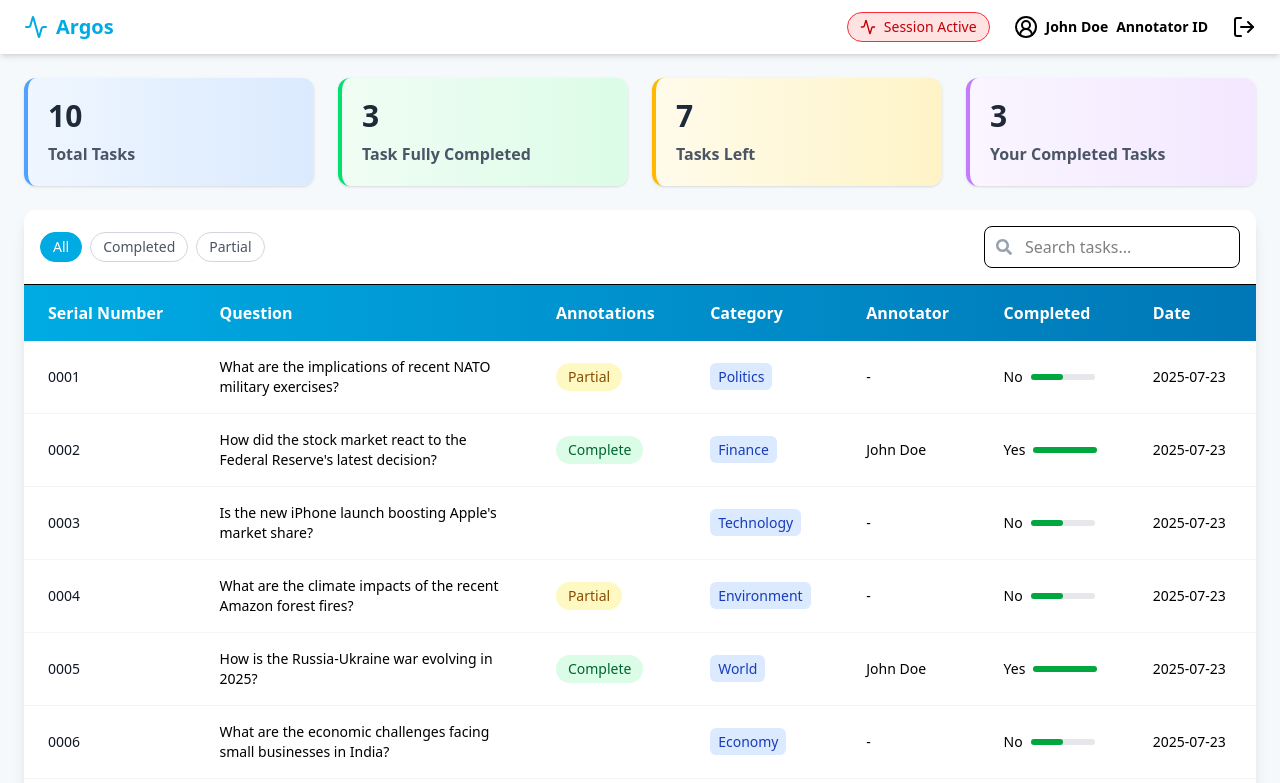
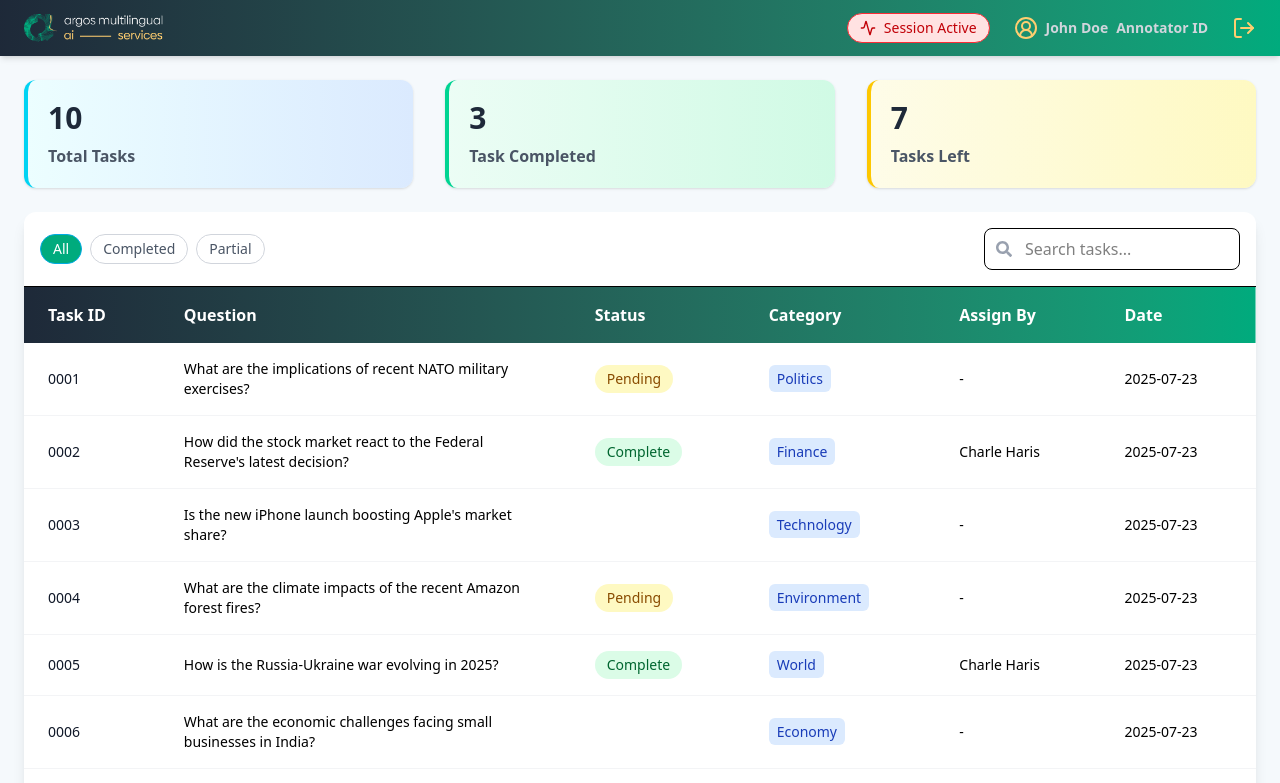
Before and after one commit to adeshgrv-innosqrs/Argos, a React (Vite) app: page /index in a window 1280 px wide. Shown: the top 783 px of the page. Built offline with nearby package versions, Linux system fonts and the light colour scheme; sample sign-in values are in the browser's storage.

Commit message:
Dashboard card removed, progress Bar remove, placce Assign By instead of annotator

```diff
--- a/src/components/Navbar.jsx
+++ b/src/components/Navbar.jsx
@@ -1,19 +1,19 @@
-import { LogOut, CircleUserRound, Activity } from 'lucide-react';
+import { Activity, CircleUserRound, LogOut } from 'lucide-react';
 import { useNavigate } from 'react-router-dom';
-
+import Logo from '../assets/Logo.png';
 const Navbar = ({ active = false }) => {
 
   const navigate = useNavigate();
 
 
   return (
-    <div className="flex justify-between items-center px-6 py-3 bg-white shadow-md">
+    <div className="flex justify-between items-center px-6 py-3 bg-gradient-to-r from-gray-800 to-[#00AB7D] shadow-md">
       <div
       className="flex items-center gap-2 text-[#00ABE4] font-bold text-xl cursor-pointer"
       onClick={() => navigate('/index')} // Navigates to /index on click
     >
-      <Activity className="text-[#00ABE4]" />
-      Argos
+       <img src={Logo} alt="Argos Logo" className="h-8 w-auto" />
+
     </div>
       <div className="flex items-center gap-6">
         <div className={`flex items-center space-x-2 text-sm px-3 py-1 rounded-full ${active ? 'bg-green-100 border-green-500 text-green-700' : 'bg-red-100 border-red-500 text-red-700'} border`}>
@@ -21,11 +21,11 @@ const Navbar = ({ active = false }) => {
           <span>Session Active</span>
         </div>
         <div className="flex items-center space-x-2">
-          <CircleUserRound />
-          <span className="text-sm font-semibold">John Doe</span>
-          <span className="text-sm font-semibold">Annotator ID</span>
+          <CircleUserRound className='text-[#FFCE70]'/>
+          <span className="text-sm font-semibold text-gray-300">John Doe</span>
+          <span className="text-sm font-semibold text-gray-300">Annotator ID</span>
         </div>
-        <LogOut className="cursor-pointer" onClick={() => window.location.href = '/'} />
+        <LogOut className="cursor-pointer text-[#FFCE70] hover:text-[#00FFB3]" onClick={() => window.location.href = '/'} />
       </div>
     </div>
   );
--- a/src/components/StatusFilter.jsx
+++ b/src/components/StatusFilter.jsx
@@ -8,9 +8,9 @@ const StatusFilter = ({ value, onChange }) => {
         <button
           key={option}
           onClick={() => onChange(option)}
-          className={`px-3 py-1 rounded-full text-sm font-medium border transition ${
+          className={`px-3 py-1 rounded-full text-sm font-medium border transition   ${
             value === option
-              ? 'bg-[#00ABE4] text-white border-[#00ABE4]'
+              ? 'bg-[#00AB7D] hover:bg-[#00996d] text-white border-[#00ABE4]'
               : 'bg-white text-gray-600 border-gray-300 hover:bg-[#e0f7ff]'
           }`}
         >
--- a/src/pages/Index.jsx
+++ b/src/pages/Index.jsx
@@ -10,20 +10,17 @@ const Index = () => {
   const [searchTerm, setSearchTerm] = useState('');
   const [filteredTasks, setFilteredTasks] = useState(tasks);
   const [sortConfig, setSortConfig] = useState({ key: null, direction: null });
-
   const [statusFilter, setStatusFilter] = useState('All');
 
   const totalTasks = tasks.length;
   const completedTasks = tasks.filter(t => t.annotations === 2).length;
   const tasksLeft = tasks.filter(t => t.annotations !== 2).length;
-  const userCompleted = 3;
 
   // Card colors
   const cardColors = [
-    'bg-gradient-to-r from-blue-50 to-blue-100 border-l-4 border-blue-400',
-    'bg-gradient-to-r from-green-50 to-green-100 border-l-4 border-green-400',
-    'bg-gradient-to-r from-amber-50 to-amber-100 border-l-4 border-amber-400',
-    'bg-gradient-to-r from-purple-50 to-purple-100 border-l-4 border-purple-400'
+    'bg-gradient-to-r from-cyan-50 to-blue-100 border-l-4 border-cyan-400',
+    'bg-gradient-to-r from-emerald-50 to-emerald-100 border-l-4 border-emerald-400',
+    'bg-gradient-to-r from-yellow-50 to-yellow-100 border-l-4 border-yellow-400'
   ];
 
   // Search functionality
@@ -41,7 +38,6 @@ const Index = () => {
         String(task.annotations).toLowerCase().includes(term) ||
         task.question.category.toLowerCase().includes(term) ||
         (task.annotations === 2 ? 'john doe' : '-').includes(term) ||
-        task.completed.toLowerCase().includes(term) ||
         '2025-07-23'.toLowerCase().includes(term)
       );
     });
@@ -77,20 +73,16 @@ const Index = () => {
           bValue = b[sortConfig.key];
         }
 
-        if (aValue < bValue) {
-          return sortConfig.direction === 'ascending' ? -1 : 1;
-        }
-        if (aValue > bValue) {
-          return sortConfig.direction === 'ascending' ? 1 : -1;
-        }
+        if (aValue < bValue) return sortConfig.direction === 'ascending' ? -1 : 1;
+        if (aValue > bValue) return sortConfig.direction === 'ascending' ? 1 : -1;
         return 0;
       });
     }
     return sortableTasks;
   };
 
-  //filter Logic
-    useEffect(() => {
+  // Filter logic
+  useEffect(() => {
     if (statusFilter === 'All') {
       setFilteredTasks(tasks);
     } else if (statusFilter === 'Completed') {
@@ -108,9 +100,8 @@ const Index = () => {
 
       <div className="p-6 space-y-6 max-w-7xl mx-auto">
         {/* Dashboard Cards */}
-        <div className="grid grid-cols-1 sm:grid-cols-2 lg:grid-cols-4 gap-6">
-          {[['Total Tasks', totalTasks], ['Task Fully Completed', completedTasks],
-            ['Tasks Left', tasksLeft], ['Your Completed Tasks', userCompleted]].map(([title, count], idx) => (
+        <div className="grid grid-cols-1 sm:grid-cols-2 lg:grid-cols-3 gap-8">
+          {[['Total Tasks', totalTasks], ['Task Completed', completedTasks], ['Tasks Left', tasksLeft]].map(([title, count], idx) => (
             <div key={idx} className={`${cardColors[idx]} p-5 rounded-xl shadow transition-all duration-300 hover:shadow-lg`}>
               <div className="text-3xl font-bold text-gray-800">{count}</div>
               <div className="text-md font-semibold text-gray-600 mt-2">{title}</div>
@@ -121,14 +112,9 @@ const Index = () => {
         {/* Table Section */}
         <div className="bg-white rounded-xl shadow-lg overflow-hidden">
           <div className="flex flex-col md:flex-row justify-between items-center p-4 border-b">
-
-            {/* call Filter  */}
             <StatusFilter value={statusFilter} onChange={setStatusFilter} />
-
-            <h2 className="text-xl font-bold text-gray-800 mb-4 md:mb-0"></h2>
             <div className="relative w-full md:w-64">
               <div className="absolute inset-y-0 left-0 flex items-center pl-3 pointer-events-none">
-
                 <FaSearch className="text-gray-400" />
               </div>
               <input
@@ -143,15 +129,14 @@ const Index = () => {
 
           <div className="overflow-x-auto">
             <table className="min-w-full">
-              <thead className="bg-gradient-to-r from-[#00ABE4] to-[#0077B6] text-white">
+              <thead className="bg-gradient-to-r from-gray-800 to-[#00AB7D] text-white">
                 <tr>
                   {[
-                    { key: 'serialNumber', label: 'Serial Number' },
+                    { key: 'serialNumber', label: 'Task ID' },
                     { key: 'question', label: 'Question' },
-                    { key: 'annotations', label: 'Annotations' },
+                    { key: 'annotations', label: 'Status' },
                     { key: 'category', label: 'Category' },
-                    { key: 'annotator', label: 'Annotator' },
-                    { key: 'completed', label: 'Completed' },
+                    { key: 'annotator', label: 'Assign By' },
                     { key: 'date', label: 'Date' }
                   ].map((header) => (
                     <th
@@ -183,7 +168,7 @@ const Index = () => {
                     <td className="px-6 py-4">
                       {t.annotations === 1 && (
                         <span className="inline-flex items-center px-3 py-1 rounded-full text-sm font-medium bg-yellow-100 text-yellow-800">
-                          Partial
+                          Pending
                         </span>
                       )}
                       {t.annotations === 2 && (
@@ -197,18 +182,7 @@ const Index = () => {
                         {t.question.category}
                       </span>
                     </td>
-                    <td className="px-6 py-4">{t.annotations === 2 ? 'John Doe' : '-'}</td>
-                    <td className="px-6 py-4">
-                      <div className="flex items-center">
-                        <span className="mr-2">{t.completed}</span>
-                        <div className="w-16 bg-gray-200 rounded-full h-1.5">
-                          <div
-                            className="bg-green-600 h-1.5 rounded-full"
-                            style={{ width: `${t.annotations === 2 ? '100%' : '50%'}` }}
-                          ></div>
-                        </div>
-                      </div>
-                    </td>
+                    <td className="px-6 py-4">{t.annotations === 2 ? 'Charle Haris' : '-'}</td>
                     <td className="px-6 py-4">2025-07-23</td>
                   </tr>
                 ))}
--- a/src/pages/Tasks.jsx
+++ b/src/pages/Tasks.jsx
@@ -1,7 +1,7 @@
-import React, { useState, useEffect } from 'react';
+import { useEffect, useState } from 'react';
 import Navbar from '../components/Navbar';
+import QuestionsPanel from '../components/QuestionPanel';
 import SearchEngine from '../components/SearchEngine';
-import QuestionsPanel from '../components/QuestionPanel';
 
 // Mock data - replace with your actual imports
 const tasks = [
@@ -50,7 +50,7 @@ const Timer = () => {
     return (
         <div className="bg-white p-3 rounded shadow text-center">
             <div className="text-sm font-medium text-gray-600">Timer</div>
-            <div className="text-2xl font-bold text-[#00ABE4]">{formatTime(time)}</div>
+            <div className="text-2xl font-bold text-gray-700">{formatTime(time)}</div>
         </div>
     );
 };
@@ -146,7 +146,7 @@ const SubmitSection = ({ locked, onSubmit }) => {
                                 : 'bg-gray-300 cursor-not-allowed'
                             }`}
                     >
-                        {locked ? 'Submit Annotation' : 'Complete All Responses to Submit'}
+                        {locked ? '<Submit></Submit>' : 'Complete All Responses to Submit'}
                     </button>
                     {!locked && (
                         <p className="text-sm text-red-500 mt-2">
@@ -203,7 +203,7 @@ const Tasks = () => {
                 <div className="grid grid-cols-12 gap-5" style={{ minHeight: '600px' }}>
 
 
-                    <div className="col-span-12 lg:col-span-5">
+                    <div className="col-span-12 lg:col-span-7">
                         <QuestionsPanel
                             answers={answers}
                             setAnswers={setAnswers}
@@ -213,7 +213,7 @@ const Tasks = () => {
                     </div>
 
 
-                    <div className="col-span-12 lg:col-span-7">
+                    <div className="col-span-12 lg:col-span-5">
                         <SearchEngine query={task.question.text} />
                     </div>
                 </div>
```
Also changed, not shown: src/assets/Logo.png (added).
